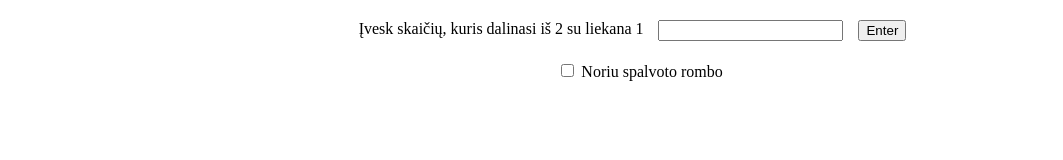
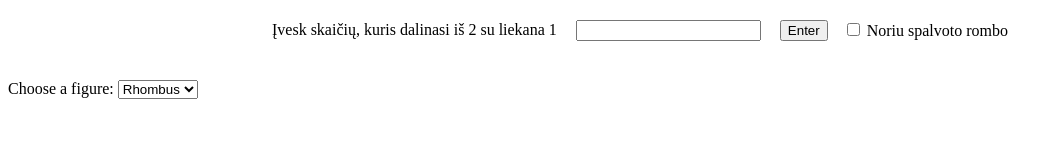
Before and after one commit to KarolisPtasinskas/2.-Rhombus-generator, a plain HTML site: page index.html in a window 1280 px wide. Shown: the whole page, without its empty margins (0-1063 px from the left). Drawn offline with Linux system fonts and the light colour scheme.

Commit message:
Bad change

```diff
--- a/functions.js
+++ b/functions.js
@@ -1,8 +1,12 @@
 /////////////////////////////////////////////////////////////////
 ////
-//// >>>>>>>>>>> HTML version, with input <<<<<<<<<<<<
+//// >>>>>>>>>>> HTML version, with input, colors and new figures <<<<<<<<<<<<
 ////
 /////////////////////////////////////////////////////////////////
+
+function whichFigure() {
+    let figure = document.querySelector('').value;
+    return figure;
 
 document.querySelector('#btn').addEventListener('click', function () {
     let number = Number(document.querySelector('#fname').value);
@@ -17,13 +21,13 @@ function makeRhombus(number) {
     for (let i = 1; i < number + 1; i++) {
         if(i <= Math.floor(number / 2)) {
             let repeatSpace = Math.round(number / 2) - i;
-            let row = space.repeat(repeatSpace) + symbol;
+            let row = space.repeat(repeatSpace) + symbol + space.repeat(repeatSpace);
             let rowHTML = `<p${colorManagement()}>${row}</p$>`
             document.getElementById('konteineris').innerHTML += rowHTML;
             symbol += '**';
         } else {
             let repeatSpace = i - Math.round(number / 2);
-            let row = space.repeat(repeatSpace) + symbol;
+            let row = space.repeat(repeatSpace) + symbol + space.repeat(repeatSpace);
             let rowHTML = `<p${colorManagement()}>${row}</p$>`
             document.getElementById('konteineris').innerHTML += rowHTML;
             symbol = symbol.substring(0, symbol.length - 2);
@@ -43,7 +47,49 @@ function colorManagement() {
 }
 
 
+/////////////////////////////////////////////////////////////////
+////
+//// >>>>>>>>>>> HTML version, with input and colors <<<<<<<<<<<<
+////
+/////////////////////////////////////////////////////////////////
 
+// document.querySelector('#btn').addEventListener('click', function () {
+//     let number = Number(document.querySelector('#fname').value);
+//     // console.log(number, typeof number);
+//     number % 2 === 1 ? makeRhombus(number) : document.getElementById('konteineris').innerHTML = `<h1>Skaičius netinkamas</h1>`;
+//     });
+
+// function makeRhombus(number) {
+//     document.getElementById('konteineris').innerHTML = ``;
+//     let symbol = '*';
+//     let space = '&nbsp;&nbsp;';
+//     for (let i = 1; i < number + 1; i++) {
+//         if(i <= Math.floor(number / 2)) {
+//             let repeatSpace = Math.round(number / 2) - i;
+//             let row = space.repeat(repeatSpace) + symbol + space.repeat(repeatSpace);
+//             let rowHTML = `<p${colorManagement()}>${row}</p$>`
+//             document.getElementById('konteineris').innerHTML += rowHTML;
+//             symbol += '**';
+//         } else {
+//             let repeatSpace = i - Math.round(number / 2);
+//             let row = space.repeat(repeatSpace) + symbol + space.repeat(repeatSpace);
+//             let rowHTML = `<p${colorManagement()}>${row}</p$>`
+//             document.getElementById('konteineris').innerHTML += rowHTML;
+//             symbol = symbol.substring(0, symbol.length - 2);
+//         }
+
+//     }
+// }
+
+// function colorManagement() {
+//     let colorCheck = document.querySelector('#color-check').checked;
+//     let colorTag = '';
+//     function randomColor() {
+//         let randomColor = '#'+Math.floor(Math.random()*16777215).toString(16);
+//         return randomColor;
+//     }
+//     return colorCheck ? colorTag = ` style="color: ${randomColor()};"` : colorTag = ``;
+// }
 
 /////////////////////////////////////////////////////////////////
 ////
--- a/index.html
+++ b/index.html
@@ -1,5 +1,6 @@
 <!DOCTYPE html>
 <html lang="en">
+
 <head>
     <meta charset="UTF-8">
     <meta http-equiv="X-UA-Compatible" content="IE=edge">
@@ -7,22 +8,36 @@
     <link rel="stylesheet" href="./main.css">
     <title>Document</title>
 </head>
+
 <body>
+
+
     <div class="input">
-        <label class="block" for="fname">Įvesk skaičių, kuris dalinasi iš 2 su liekana 1</label>
-        <input class="block" type="number" id="fname" name="fname">
-        <button class="block" type="button" id="btn"  onclick="makeRhombus()">Enter</button>
+        <div class="figure--param">
+            <label class="block" for="rhombus">Įvesk skaičių, kuris dalinasi iš 2 su liekana 1</label>
+            <input class="block" type="number" id="fname" name="rhombus">
+            <button class="block" type="button" id="btn" onclick="makeRhombus()">Enter</button>
+        </div>
+
+        <div id="color--checkbox">
+            <input type="checkbox" id="color-check">
+            <label for="vehicle1">Noriu spalvoto rombo</label>
+        </div>
     </div>
 
-    <div id="color--checkbox">
-        <input type="checkbox" id="color-check">
-        <label for="vehicle1">Noriu spalvoto rombo</label>
-    </div>
 
-    <div class="container" >
+
+    <div class="container">
         <div id="konteineris">
         </div>
     </div>
+    <div class="kkk">
+        <label for="figure">Choose a figure:</label>
+        <select name="figure" id="choose--figure">
+            <option value="rhombus">Rhombus</option>
+            <option value="square">Square</option>
+    </div>
     <script src="./functions.js"></script>
 </body>
+
 </html>
--- a/main.css
+++ b/main.css
@@ -22,5 +22,4 @@
 
 #konteineris > p {
     margin: 0;
-    /* color: blueviolet; */
 }
```
